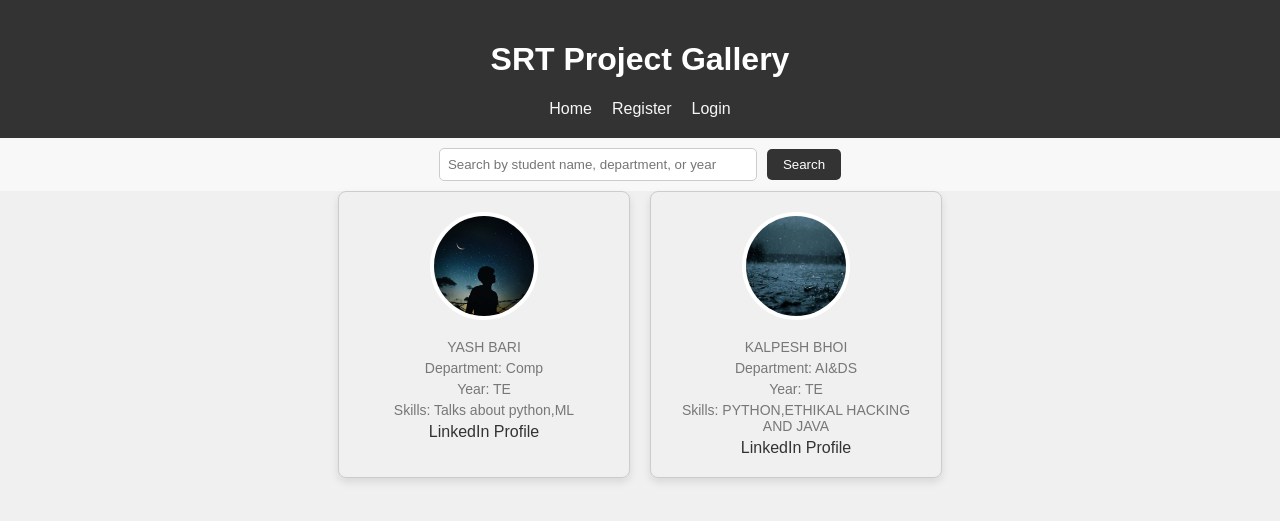
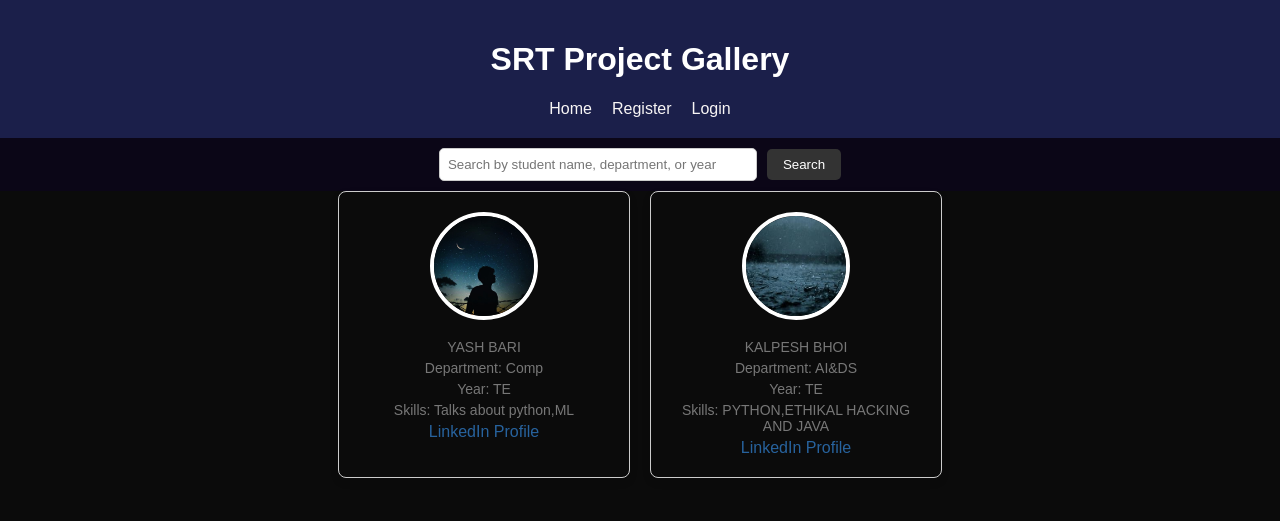
Before and after one commit to Yash-Bari/SRTprojectGallery, a Django app: page / in a window 1280 px wide. Shown: the top 521 px of the page. Run offline with Django 3.2, Linux system fonts and the light colour scheme; data comes from the database, SQL or seed files in the repository.

Commit message:
modi home

```diff
--- a/template/home.html
+++ b/template/home.html
@@ -9,10 +9,10 @@
       font-family: Arial, sans-serif;
       margin: 0;
       padding: 0;
-      background-color: #f0f0f0;
+      background-color: #0b0b0b;
     }
     header {
-      background-color: #333;
+      background-color: #1b1f4a;
       color: #fff;
       padding: 20px;
       text-align: center;
@@ -54,7 +54,7 @@
     .user-card a {
       display: block;
       text-decoration: none;
-      color: #333;
+      color: #3790e9a8;
     }
     .user-card img {
       width: 100px;
@@ -71,7 +71,7 @@
     }
     /* Additional styles for search bar */
     .search-bar {
-      background-color: #f8f8f8;
+      background-color: #0b051bc3;
       padding: 10px;
       display: flex;
       align-items: center;
```
